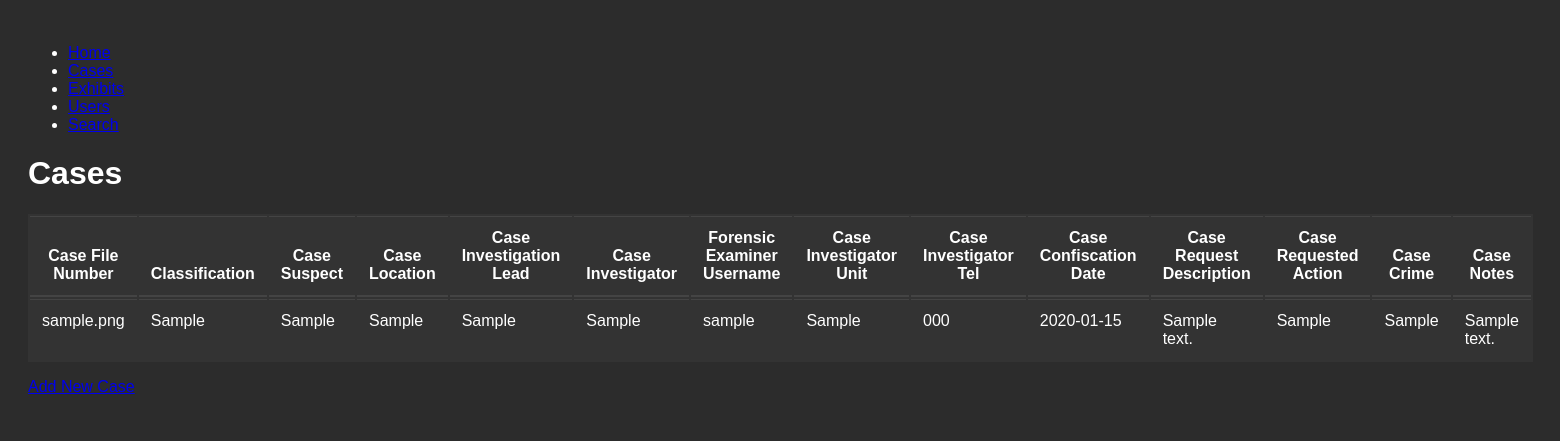
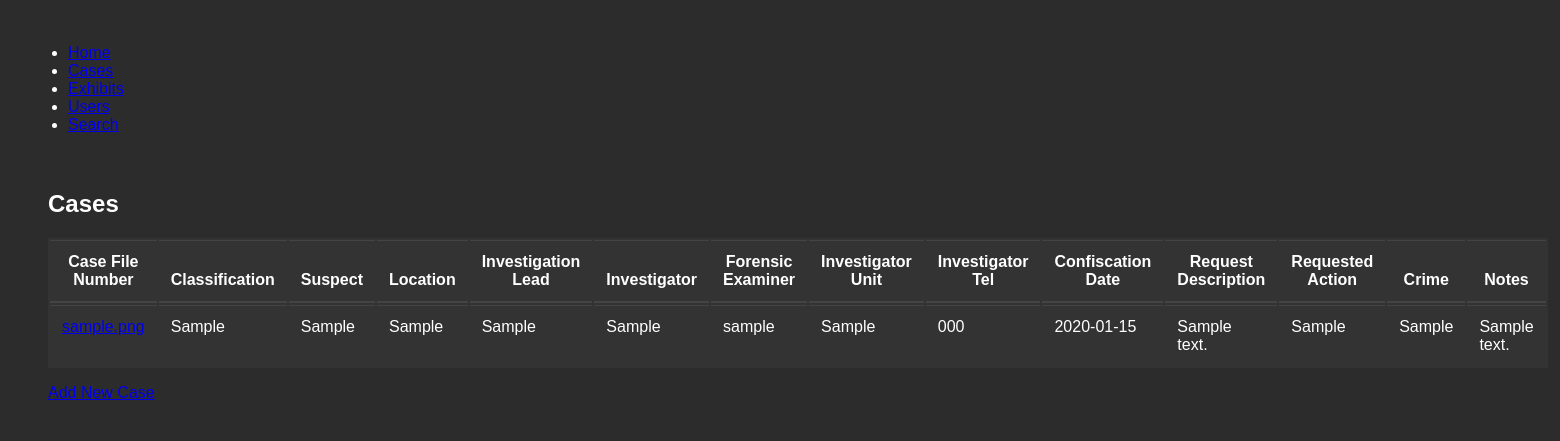
Before and after one commit to ciaran-ie/L.I.A.M, a Flask app: page /cases in a window 1560 px wide. Shown: the top 441 px of the page. Run offline with Flask 3, Linux system fonts and the light colour scheme; tables that the repository leaves empty hold one stand-in row (values such as "Sample post").

Commit message:
Update cases.html

```diff
--- a/app/templates/cases.html
+++ b/app/templates/cases.html
@@ -1,30 +1,31 @@
 {% extends 'base.html' %}
-{% block title %}Cases{% endblock %}
+
 {% block content %}
-<h1>Cases</h1>
-<table class="table">
+<div class="container">
+    <h2>Cases</h2>
+    <table class="table table-striped">
         <thead>
             <tr>
                 <th>Case File Number</th>
                 <th>Classification</th>
-            <th>Case Suspect</th>
-            <th>Case Location</th>
-            <th>Case Investigation Lead</th>
-            <th>Case Investigator</th>
-            <th>Forensic Examiner Username</th>
-            <th>Case Investigator Unit</th>
-            <th>Case Investigator Tel</th>
-            <th>Case Confiscation Date</th>
-            <th>Case Request Description</th>
-            <th>Case Requested Action</th>
-            <th>Case Crime</th>
-            <th>Case Notes</th>
+                <th>Suspect</th>
+                <th>Location</th>
+                <th>Investigation Lead</th>
+                <th>Investigator</th>
+                <th>Forensic Examiner</th>
+                <th>Investigator Unit</th>
+                <th>Investigator Tel</th>
+                <th>Confiscation Date</th>
+                <th>Request Description</th>
+                <th>Requested Action</th>
+                <th>Crime</th>
+                <th>Notes</th>
             </tr>
         </thead>
         <tbody>
             {% for case in cases %}
             <tr>
-            <td>{{ case.case_file_number }}</td>
+                <td><a href="{{ url_for('case_detail', case_file_number=case.case_file_number) }}">{{ case.case_file_number }}</a></td>
                 <td>{{ case.classification }}</td>
                 <td>{{ case.case_suspect }}</td>
                 <td>{{ case.case_location }}</td>
@@ -42,5 +43,6 @@
             {% endfor %}
         </tbody>
     </table>
-<a href="{{ url_for('add_case') }}" class="btn btn-primary">Add New Case</a>
+    <a href="{{ url_for('add_case') }}" class="btn btn-success">Add New Case</a>
+</div>
 {% endblock %}
```
Lines whose indentation alone changed are shown as unchanged.
